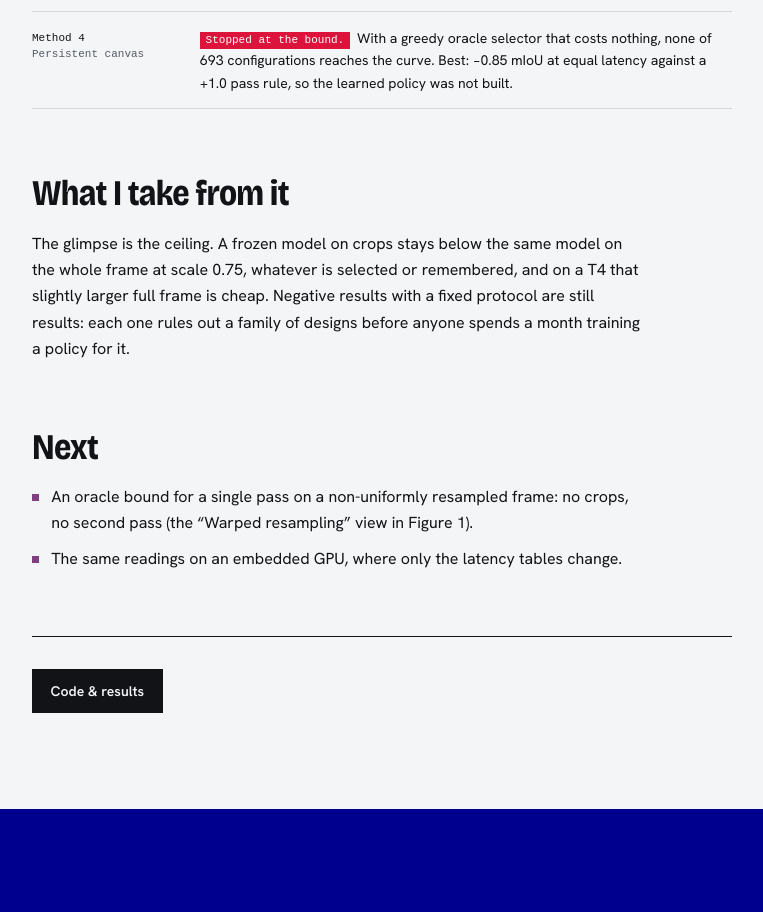
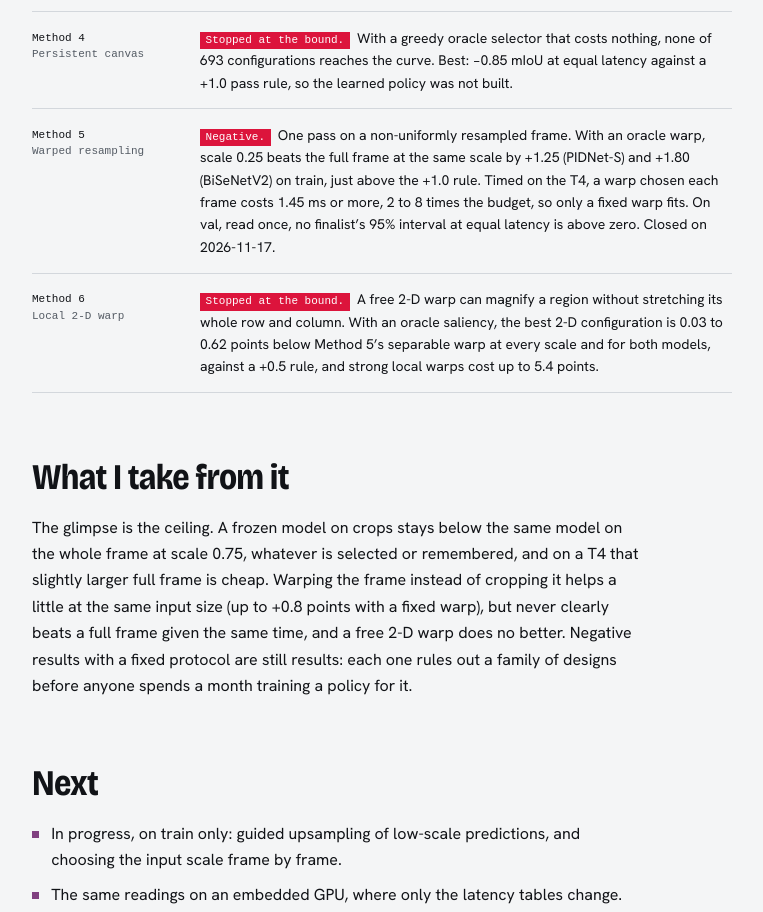
Before and after one commit to AntoineBesson/AntoineBesson.github.io, a plain HTML site: page projects/active-vision.html in a window 1280 px wide. Shown: the part 2610-3522 px from the top of the page, without its empty margins (258-1021 px from the left). Drawn offline with nearby package versions, Linux system fonts and the light colour scheme; animation ran at ten frames a second; a web font is replaced by a local one.

Commit message:
Weekly refresh: Active Vision Methods 5 and 6
Methods 5 (warped resampling) closed negative on 2026-11-17 and Method 6
(local 2-D warp) stopped at its oracle bound on 2026-11-20, per the
project's README on main. Adds both to the findings, updates the takeaway,
the Next list and the warp figure note; bumps the figures.js version.

Co-Authored-By: Claude Opus 5.5 <noreply@anthropic.com>
Claude-Session: https://claude.ai/code/session_013kd8s14DuueeTaTLUzro3h

```diff
--- a/figures.js
+++ b/figures.js
@@ -194,7 +194,7 @@
     },
     warp: {
       hud: "Idea · not started",
-      note: "Next idea: a single pass on a non-uniformly resampled frame. Uncertain regions get more pixels and the rest is compressed. No crops, no second pass. Not implemented yet.",
+      note: "Method 5: a single pass on a non-uniformly resampled frame. Uncertain regions get more pixels and the rest is compressed. No crops, no second pass. Tested: it does not beat the full frame on a T4.",
     },
   };
 
--- a/projects/active-vision.html
+++ b/projects/active-vision.html
@@ -117,19 +117,29 @@
         <dt><strong>Method 4</strong>Persistent canvas</dt>
         <dd><span class="verdict verdict--neg">Stopped at the bound.</span>With a greedy oracle selector that costs nothing, none of 693 configurations reaches the curve. Best: &minus;0.85 mIoU at equal latency against a +1.0 pass rule, so the learned policy was not built.</dd>
       </div>
+      <div>
+        <dt><strong>Method 5</strong>Warped resampling</dt>
+        <dd><span class="verdict verdict--neg">Negative.</span>One pass on a non-uniformly resampled frame. With an oracle warp, scale 0.25 beats the full frame at the same scale by +1.25 (PIDNet-S) and +1.80 (BiSeNetV2) on train, just above the +1.0 rule. Timed on the T4, a warp chosen each frame costs 1.45&nbsp;ms or more, 2 to 8 times the budget, so only a fixed warp fits. On val, read once, no finalist&rsquo;s 95% interval at equal latency is above zero. Closed on 2026-11-17.</dd>
+      </div>
+      <div>
+        <dt><strong>Method 6</strong>Local 2-D warp</dt>
+        <dd><span class="verdict verdict--neg">Stopped at the bound.</span>A free 2-D warp can magnify a region without stretching its whole row and column. With an oracle saliency, the best 2-D configuration is 0.03 to 0.62 points below Method 5&rsquo;s separable warp at every scale and for both models, against a +0.5 rule, and strong local warps cost up to 5.4 points.</dd>
+      </div>
     </dl>
 
     <h2>What I take from it</h2>
     <p>
       The glimpse is the ceiling. A frozen model on crops stays below the same model on the whole frame at scale 0.75,
-      whatever is selected or remembered, and on a T4 that slightly larger full frame is cheap. Negative results with
+      whatever is selected or remembered, and on a T4 that slightly larger full frame is cheap. Warping the frame
+      instead of cropping it helps a little at the same input size (up to +0.8 points with a fixed warp), but never
+      clearly beats a full frame given the same time, and a free 2-D warp does no better. Negative results with
       a fixed protocol are still results: each one rules out a family of designs before anyone spends a month training
       a policy for it.
     </p>
 
     <h2>Next</h2>
     <ul>
-      <li>An oracle bound for a single pass on a non-uniformly resampled frame: no crops, no second pass (the &ldquo;Warped resampling&rdquo; view in Figure 1).</li>
+      <li>In progress, on train only: guided upsampling of low-scale predictions, and choosing the input scale frame by frame.</li>
       <li>The same readings on an embedded GPU, where only the latency tables change.</li>
     </ul>
 
@@ -150,6 +160,6 @@
   </footer>
 
   <script src="../script.js?v=labelmap-2"></script>
-  <script src="../figures.js?v=labelmap-2" defer></script>
+  <script src="../figures.js?v=labelmap-3" defer></script>
 </body>
 </html>
```
Also changed, not shown: index.html (+10 -2 lines), projects/detection-inference-optimization.html (+1 -1 lines), projects/gesture-recognition.html (+1 -1 lines), projects/index.html (+1 -1 lines), projects/trading-bot.html (+1 -1 lines).
